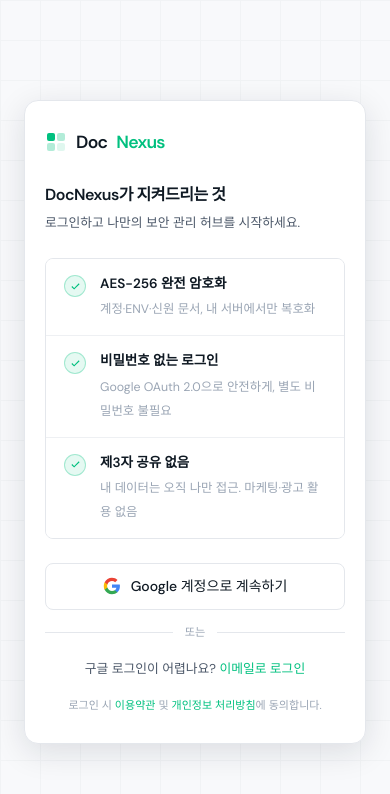
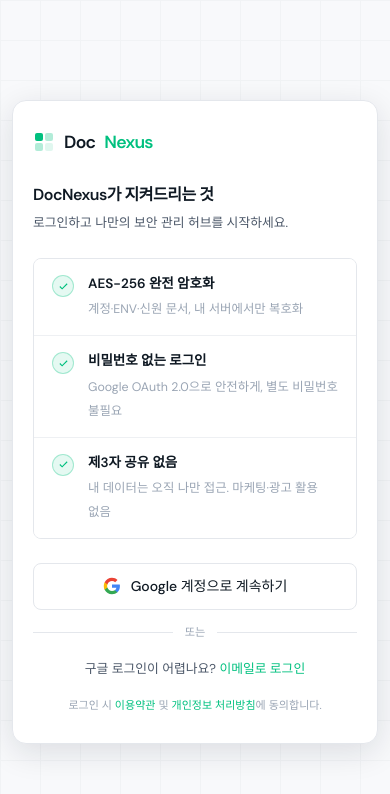
Before and after one commit to leejinyoung-kr/life-ledger, a Next.js app in the folder frontend/: page /login in a window 390 px wide. Shown: the top 794 px of the page. Built offline with nearby package versions, Linux system fonts and the light colour scheme; no server answers.

Commit message:
[fix] 모바일 UI 레이아웃 개선 및 SW /_next/ 캐시 제외

```diff
--- a/frontend/app/(app)/transactions/_tabs/DebtTab.tsx
+++ b/frontend/app/(app)/transactions/_tabs/DebtTab.tsx
@@ -57,7 +57,7 @@
 
   return (
     <>
-      <div className="grid grid-cols-2 min-[1100px]:grid-cols-4 gap-4 mb-6">
+      <div className="mb-6">
         <StatCard icon={<IconCreditCard />} tone="red" value={won(sum)} label="총 부채" change={`${count}건`} changeDir="down" />
       </div>
 
--- a/frontend/app/(app)/transactions/_tabs/InvestTab.tsx
+++ b/frontend/app/(app)/transactions/_tabs/InvestTab.tsx
@@ -95,8 +95,10 @@
   return (
     <>
       {summary && (
-        <div className="grid grid-cols-1 min-[1100px]:grid-cols-3 gap-4 mb-6">
-          <StatCard icon={<IconTrendUp />} tone="blue" value={won(summary.totalValue)} label="총 평가금액" change={`원금 대비 ${profitUp ? '+' : ''}${summary.profitRate}%`} changeDir={profitUp ? 'up' : 'down'} />
+        <div className="grid grid-cols-2 gap-3 mb-6 min-[1100px]:grid-cols-3 min-[1100px]:gap-4">
+          <div className="col-span-2 min-[1100px]:col-span-1">
+            <StatCard icon={<IconTrendUp />} tone="blue" value={won(summary.totalValue)} label="총 평가금액" change={`원금 대비 ${profitUp ? '+' : ''}${summary.profitRate}%`} changeDir={profitUp ? 'up' : 'down'} />
+          </div>
           <StatCard icon={<IconWon />} tone="amber" value={won(summary.totalPrincipal)} label="총 투자원금" change="투자 원금 합계" changeDir="neutral" />
           <StatCard icon={<IconChart />} tone={profitUp ? 'green' : 'red'} value={`${profitUp ? '+' : '-'}${won(summary.totalProfit)}`} label="총 수익" change={`수익률 ${profitUp ? '+' : ''}${summary.profitRate}%`} changeDir={profitUp ? 'up' : 'down'} />
         </div>
--- a/frontend/app/(app)/transactions/_tabs/RealEstateTab.tsx
+++ b/frontend/app/(app)/transactions/_tabs/RealEstateTab.tsx
@@ -57,7 +57,7 @@
 
   return (
     <>
-      <div className="grid grid-cols-2 min-[1100px]:grid-cols-4 gap-4 mb-6">
+      <div className="mb-6">
         <StatCard icon={<IconHome />} tone="blue" value={won(sum)} label="총 부동산" change={`${count}건`} changeDir="neutral" />
       </div>
 
--- a/frontend/app/(app)/transactions/page.tsx
+++ b/frontend/app/(app)/transactions/page.tsx
@@ -60,15 +60,15 @@
 
   return (
     <AppShell activePath="/transactions" topbarLabel="자산 관리">
-      <div className="mb-7 flex items-start justify-between gap-4">
-        <div>
+      <div className="mb-7">
+        <div className="flex items-center justify-between gap-4">
           <h1 className="[font-family:var(--font-display)] text-[1.55rem] font-bold tracking-[-0.03em] text-primary">자산 관리</h1>
-          <p className="text-sm text-secondary mt-1.5">수입/지출, 예적금, 투자, 부동산, 부채를 한 곳에서 관리하세요.</p>
+          <Button className="shrink-0" onClick={openAddModal}>
+            <span className="hidden md:inline">{ADD_LABELS[tab]}</span>
+            <span className="md:hidden">추가</span>
+          </Button>
         </div>
-        <Button className="shrink-0" onClick={openAddModal}>
-          <span className="hidden md:inline">{ADD_LABELS[tab]}</span>
-          <span className="md:hidden">추가</span>
-        </Button>
+        <p className="text-sm text-secondary mt-1.5 break-keep">수입/지출, 예적금, 투자, 부동산, 부채를 한 곳에서 관리하세요.</p>
       </div>
 
       <div className="flex items-center gap-2 border-b border-border mb-6">
--- a/frontend/app/login/EmailLoginForm.tsx
+++ b/frontend/app/login/EmailLoginForm.tsx
@@ -79,10 +79,10 @@
   return (
     <div className="mt-1">
       {error && (
-        <p className="text-[0.76rem] text-[#dc2626] mb-2" role="alert">{error}</p>
+        <p className="text-[0.76rem] text-[#dc2626] mb-2 break-keep" role="alert">{error}</p>
       )}
       {info && step === 'code' && (
-        <p className="text-[0.76rem] text-secondary mb-2">{info}</p>
+        <p className="text-[0.76rem] text-secondary mb-2 break-keep">{info}</p>
       )}
 
       {step === 'email' ? (
--- a/frontend/app/login/page.tsx
+++ b/frontend/app/login/page.tsx
@@ -14,7 +14,7 @@
   const isNotAllowed = (await searchParams).error === 'not_allowed';
 
   return (
-    <div className="flex items-center justify-center min-h-screen bg-surface p-6 relative">
+    <div className="flex items-center justify-center min-h-screen bg-surface px-3 py-6 sm:p-6 relative">
       {/* grid pattern */}
       <div className="fixed inset-0 pointer-events-none opacity-35 [background-image:linear-gradient(var(--border)_1px,transparent_1px),linear-gradient(90deg,var(--border)_1px,transparent_1px)] [background-size:40px_40px]" aria-hidden />
       {/* radial glow */}
@@ -32,8 +32,8 @@
           Doc<span className="text-accent">Nexus</span>
         </div>
 
-        <h1 className="text-[clamp(1rem,3vw,1.15rem)] font-bold tracking-[-0.03em] text-primary mb-1.5">DocNexus가 지켜드리는 것</h1>
-        <p className="text-[0.8rem] text-secondary leading-relaxed mb-6">로그인하고 나만의 보안 관리 허브를 시작하세요.</p>
+        <h1 className="text-[clamp(1rem,3vw,1.15rem)] font-bold tracking-[-0.03em] text-primary mb-1.5 break-keep">DocNexus가 지켜드리는 것</h1>
+        <p className="text-[0.8rem] text-secondary leading-relaxed mb-6 break-keep">로그인하고 나만의 보안 관리 허브를 시작하세요.</p>
 
         {/* 접근 거부 안내 — 허용되지 않은 구글 계정 */}
         {isNotAllowed && (
@@ -55,9 +55,9 @@
           {FEATURES.map((f) => (
             <li key={f.title} className="flex items-start gap-3.5 px-[18px] py-[15px] border-b border-border-subtle last:border-b-0 bg-background transition-colors hover:bg-surface">
               <CheckMark />
-              <div className="flex-1">
-                <strong className="block text-[0.845rem] font-semibold text-primary mb-0.5">{f.title}</strong>
-                <span className="text-[0.775rem] text-muted leading-normal">{f.desc}</span>
+              <div className="flex-1 min-w-0">
+                <strong className="block text-[0.845rem] font-semibold text-primary mb-0.5 break-keep">{f.title}</strong>
+                <span className="text-[0.775rem] text-muted leading-normal break-keep">{f.desc}</span>
               </div>
             </li>
           ))}
@@ -82,7 +82,7 @@
         {/* 이메일 코드 로그인 (구글 불가 환경 대체 수단) */}
         <EmailLoginForm apiBase={`${backendUrl}/api/v1`} />
 
-        <p className="text-center text-[0.69rem] text-muted leading-[1.7] mt-3.5 [&_a]:text-accent [&_a:hover]:opacity-70">
+        <p className="text-center text-[0.69rem] text-muted leading-[1.7] mt-3.5 break-keep [&_a]:text-accent [&_a:hover]:opacity-70">
           로그인 시{' '}
           <a href="#">이용약관</a> 및{' '}
           <a href="#">개인정보 처리방침</a>에 동의합니다.
--- a/frontend/components/BottomNav.tsx
+++ b/frontend/components/BottomNav.tsx
@@ -12,7 +12,7 @@
 
 const NAV_ITEMS = [
   { label: '홈', href: '/dashboard', Icon: IconGrid },
-  { label: '가계부', href: '/transactions', Icon: IconWon },
+  { label: '자산', href: '/transactions', Icon: IconWon },
   { label: '보관함', href: '/files', Icon: IconFolder },
 ];
 
--- a/frontend/public/sw.js
+++ b/frontend/public/sw.js
@@ -81,10 +81,13 @@
     return;
   }
 
-  // 동일 출처 + 민감경로 아님 + http(s) 만 캐싱 대상
+  // 동일 출처 + 민감경로·Next.js 번들 아님 + http(s) 만 캐싱 대상
+  // /_next/ 는 dev에서 content hash 없이 같은 URL로 새 코드가 나오므로 SW 캐시 제외.
+  // prod에서는 Next.js가 Cache-Control: immutable 을 붙여 브라우저 HTTP 캐시가 처리한다.
   const cacheable =
     url.origin === self.location.origin &&
-    !NO_CACHE_PREFIXES.some((p) => url.pathname.startsWith(p));
+    !NO_CACHE_PREFIXES.some((p) => url.pathname.startsWith(p)) &&
+    !url.pathname.startsWith("/_next/");
 
   if (!cacheable) return; // 기본 네트워크 동작에 위임 (캐시 안 함)
 
```
Also changed, not shown: frontend/app/(app)/subscriptions/page.tsx (+10 -9 lines).
